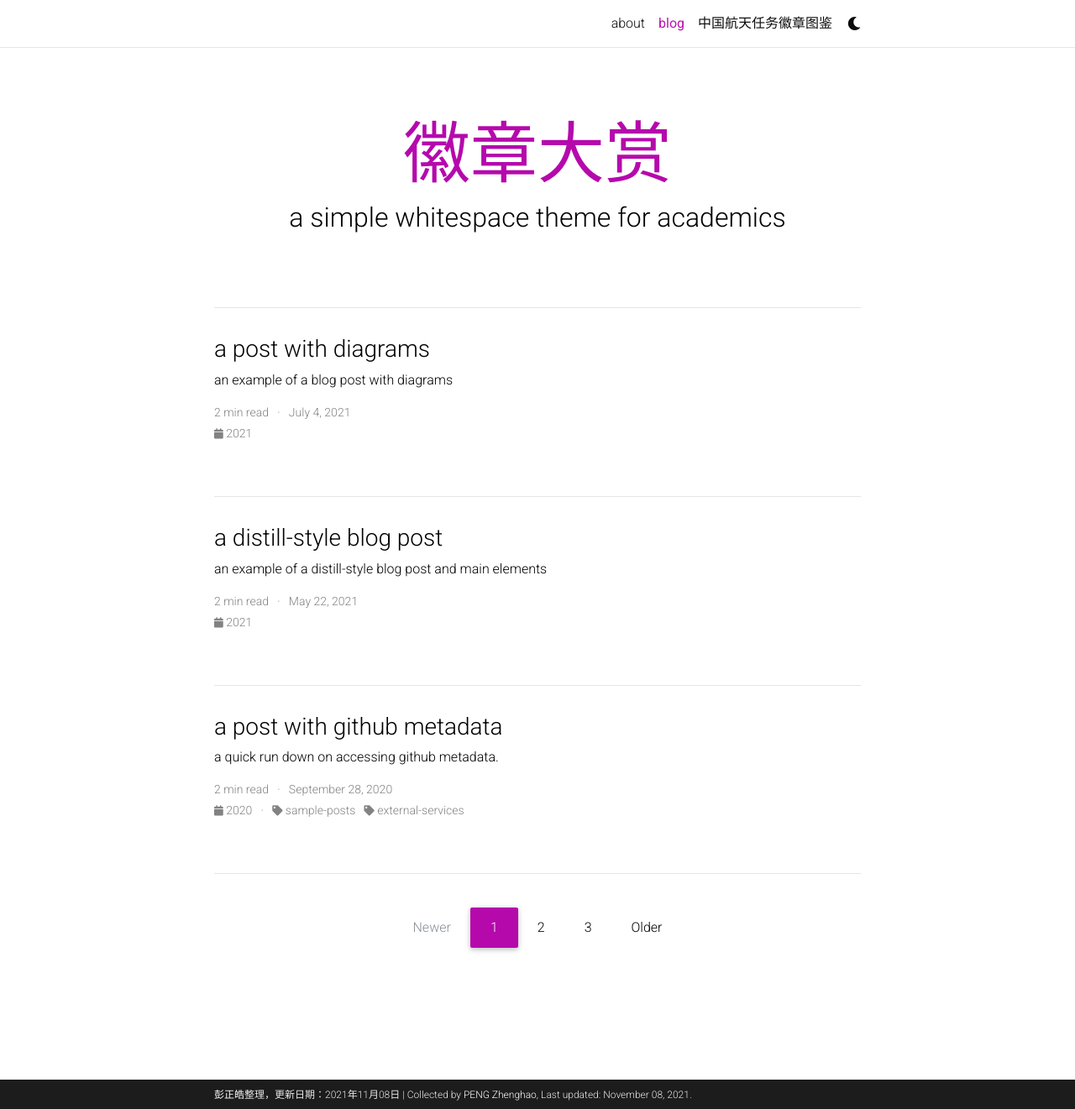
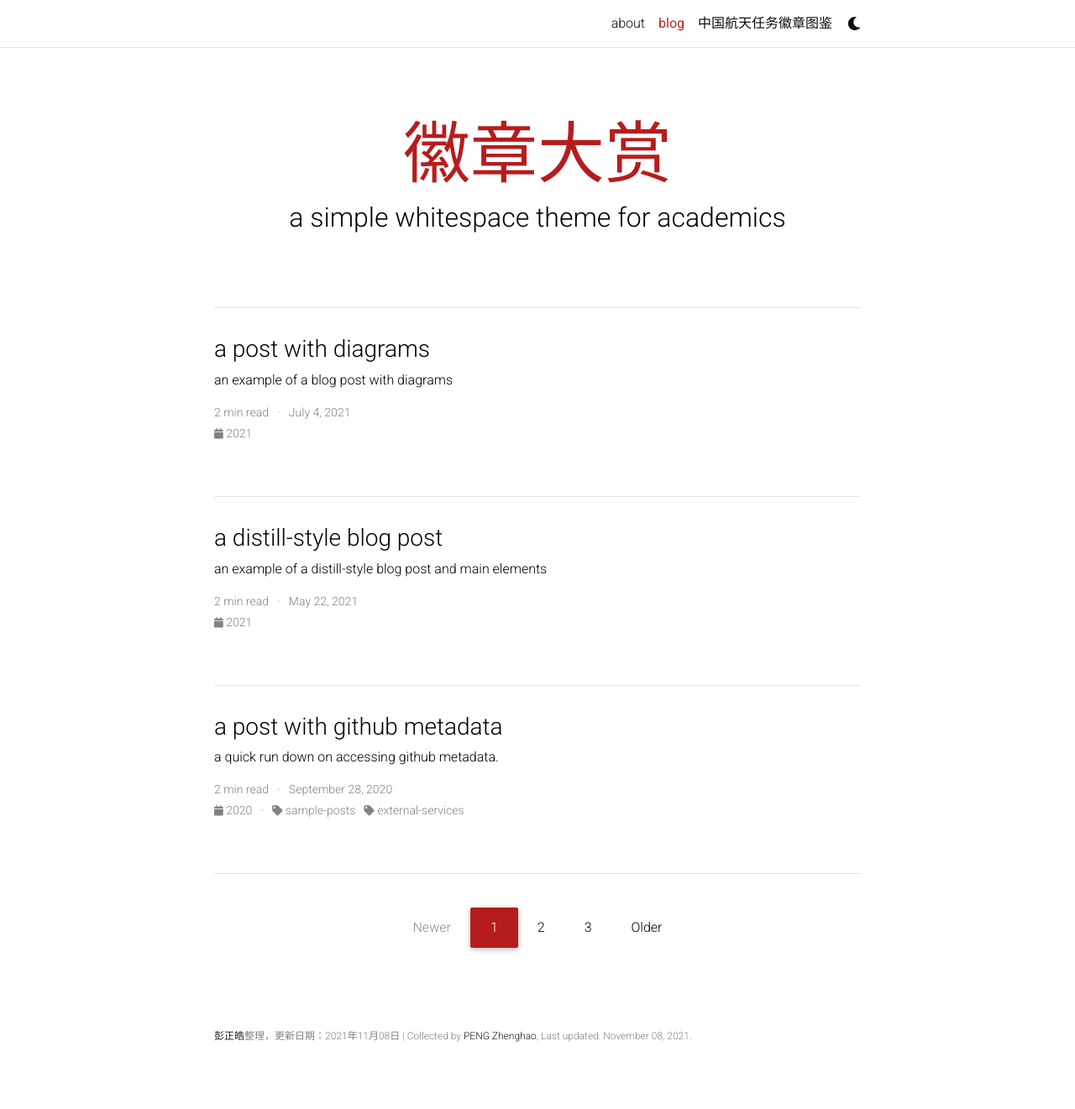
Before and after one commit to china-space-mission-badges/china-space-mission-badges.github.io, a Jekyll site: the page built from blog/index.html, in a window 1280 px wide and 1321 px high. Shown: the whole window at 84% size. Built offline with Jekyll 4.4.1, drawn with Linux system fonts in a browser that asks for light colours; nearby versions of some CDN libraries; the list of posts is cut into pages by our own code; comment, search, counter and statistics services are not loaded; a style sheet for code colours, icons or effects is not loaded.

Commit message:
update footer

```diff
--- a/_sass/_base.scss
+++ b/_sass/_base.scss
@@ -233,8 +233,10 @@
 
 // Footer
 footer.fixed-bottom {
+  position: relative;
   background-color: var(--global-footer-bg-color);
   font-size: 0.75rem;
+  padding-top: 4rem;
   .container {
     color: var(--global-footer-text-color);
     padding-top: 9px;
--- a/_sass/_themes.scss
+++ b/_sass/_themes.scss
@@ -7,11 +7,11 @@
   --global-code-bg-color: #{$code-bg-color-light};
   --global-text-color: #{$black-color};
   --global-text-color-light: #{$grey-color};
-  --global-theme-color: #{$purple-color};
-  --global-hover-color: #{$purple-color};
-  --global-footer-bg-color: #{$grey-color-dark};
-  --global-footer-text-color: #{$grey-color-light};
-  --global-footer-link-color: #{$white-color};
+  --global-theme-color: #{$red-color-dark};
+  --global-hover-color: #{$red-color-dark};
+  --global-footer-bg-color: #{$white-color};
+  --global-footer-text-color: #{$grey-color};
+  --global-footer-link-color: #{$grey-color-dark};
   --global-distill-app-color: #{$grey-color};
   --global-divider-color: rgba(0,0,0,.1);
 
```
